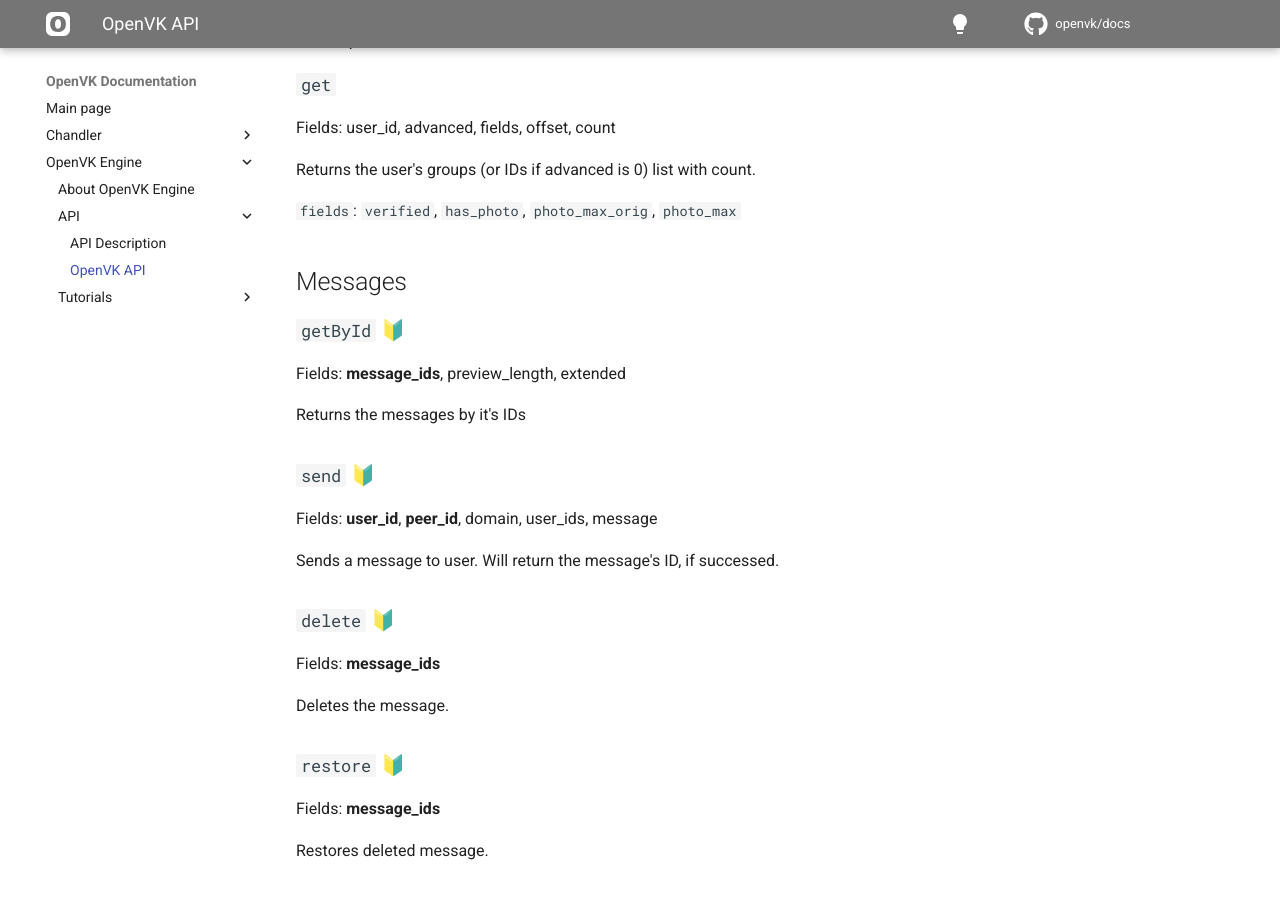
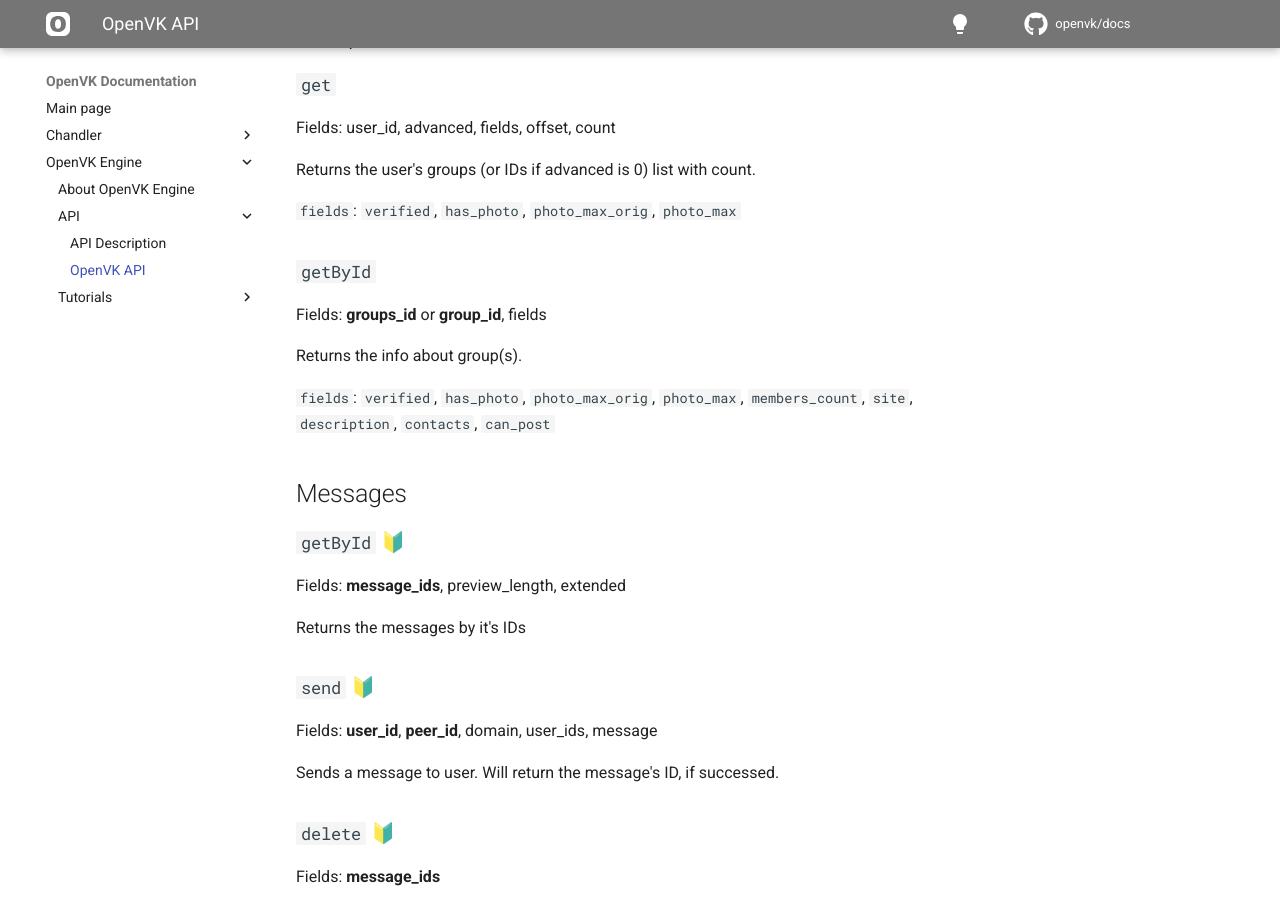
Before and after one commit to OpenVK/docs, an MkDocs documentation site: the page built from docs/openvk_engine/api/api.md, in a window 1280 px wide and 900 px high, scrolled down 3012 px. Built offline with MkDocs 1.6.1 and Material for MkDocs 9.7.7, drawn with Linux system fonts in a browser that asks for light colours; comment, search, counter and statistics services are not loaded.

Commit message:
Add `Groups.getById`

```diff
--- a/docs/openvk_engine/api/api.md
+++ b/docs/openvk_engine/api/api.md
@@ -132,6 +132,13 @@
 
 `fields`: `verified`, `has_photo`, `photo_max_orig`, `photo_max`
 
+### `getById`
+
+Fields: **groups_id** or **group_id**, fields
+
+Returns the info about group(s).
+
+`fields`: `verified`, `has_photo`, `photo_max_orig`, `photo_max`, `members_count`, `site`, `description`, `contacts`, `can_post`
 
 ## Messages
 
```
